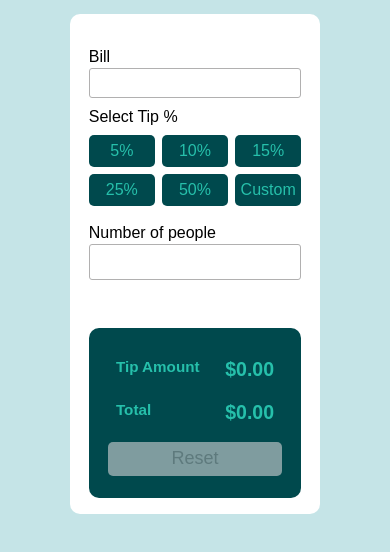
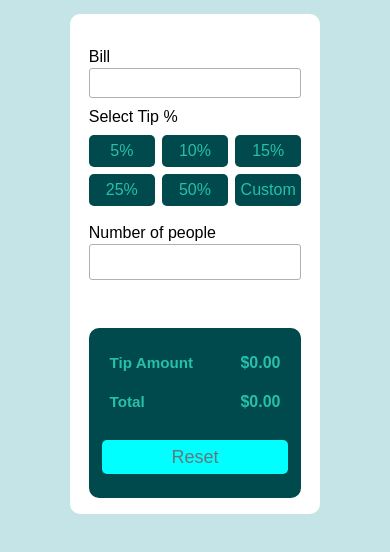
Before and after one commit to etojama/tip-calculator, a plain HTML site: page index.html in a window 390 px wide. Both pictures are taken after a click on the item "5%". Shown: the part 84-636 px from the top of the page. Drawn offline with Linux system fonts and the light colour scheme.

Commit message:
Added more styles and reset functionality

```diff
--- a/index.js
+++ b/index.js
@@ -7,6 +7,7 @@ const liFive = document.querySelector("#li5");
 const people = document.querySelector("#people");
 const amount = document.querySelector("#amount");
 const total = document.querySelector("#total-value");
+const btn = document.querySelector("button");
 
 const results = function (percent) {
   let tip = (number.value * percent.value) / 100;
@@ -14,7 +15,21 @@ const results = function (percent) {
   let tots = +number.value + +calc.toFixed(2);
   amount.textContent = `$${calc}.00`;
   total.textContent = `$${tots}.00`;
+
+  // clear flelds
+  number.value = "";
+  people.value = "";
+
+  btn.style.backgroundColor = "cyan";
 };
+
+// reset after each calculation
+btn.addEventListener("click", () => {
+  amount.textContent = "$0.00";
+  total.textContent = "$0.00";
+
+  btn.style.backgroundColor = "hsl(184, 14%, 56%)";
+});
 
 liOne.addEventListener("click", () => {
   results(liOne);
--- a/style.css
+++ b/style.css
@@ -127,13 +127,13 @@ body {
     width: 85%;
     height: 40%;
     border-radius: 10px;
-    padding: 1.2rem;
+    padding: 1rem 0.8rem;
     margin: 1rem 0;
     font-size: small;
   }
 
   .container .results button {
-    margin-top: 0.5rem;
+    margin-top: 1.2rem;
     padding: 0.4rem;
   }
 
@@ -154,4 +154,9 @@ body {
   .container .calc-area .nums {
     margin-bottom: 1rem;
   }
+
+  #amount,
+  #total-value {
+    font-size: 1rem;
+  }
 }
```
